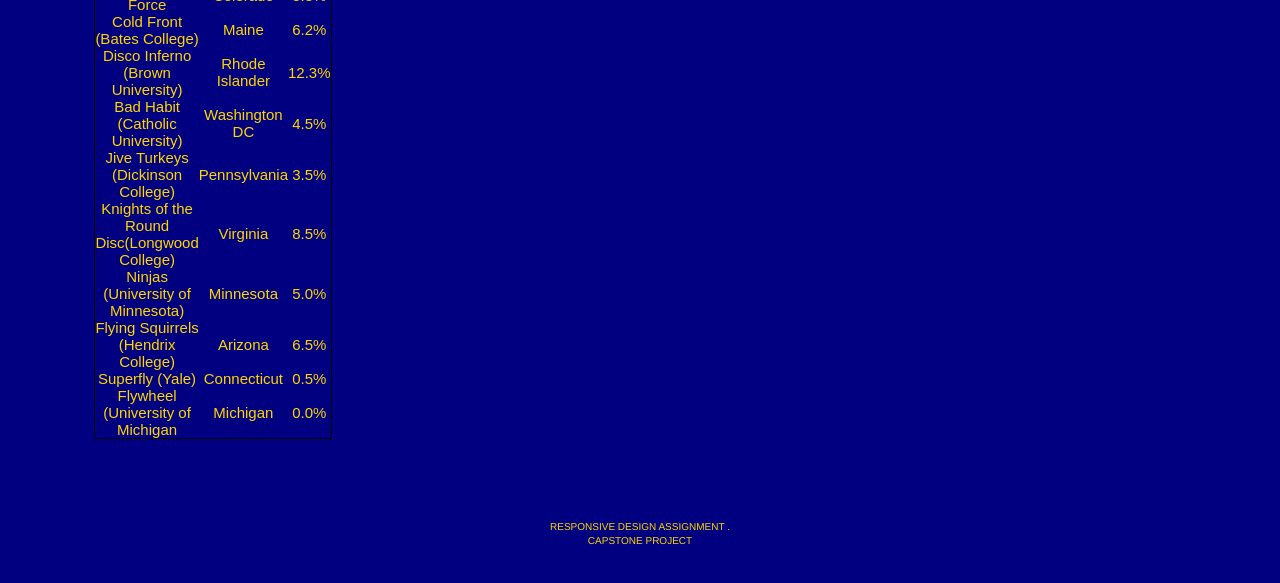
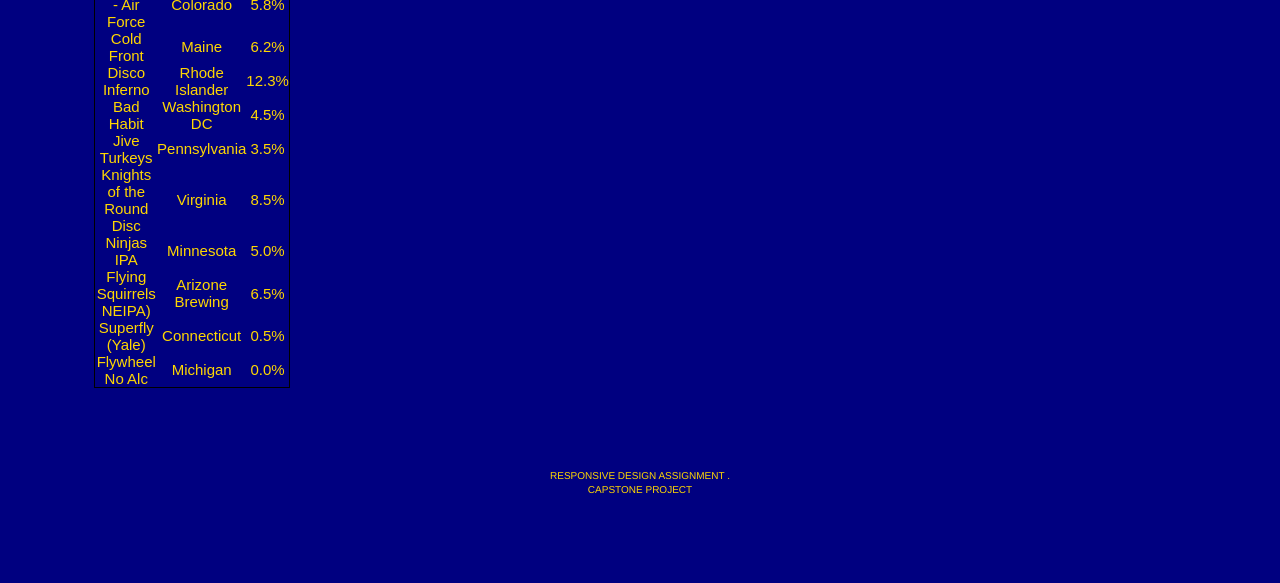
Before and after one commit to pubcrawlproject/pubcrawlproject.github.io, a plain HTML site: page index.html in a window 1280 px wide. Shown: the part 723-1306 px from the top of the page. After the commit the page ends 1280 px from the top, so only its background shows below. Drawn offline with nearby package versions, Linux system fonts and the light colour scheme.

Commit message:
Update index.html

```diff
--- a/index.html
+++ b/index.html
@@ -52,38 +52,38 @@ Style the page  as it appears in the example. -->
 					<td>5.8%</td>
 				</tr>
 				<tr>
-					<td>Cold Front (Bates College)</td>
+					<td>Cold Front</td>
 					<td>Maine</td>
 					<td>6.2%</td>
 				</tr>
 				<tr>
-					<td>Disco Inferno (Brown University)</td>
+					<td>Disco Inferno</td>
 					<td>Rhode Islander</td>
 					<td>12.3%</td>
 				</tr>
 				<tr>
-					<td>Bad Habit (Catholic University)</td>
+					<td>Bad Habit</td>
 					<td>Washington DC</td>
 					<td>4.5%</td>
 				</tr>
 				<tr>
-					<td>Jive Turkeys (Dickinson College)</td>
+					<td>Jive Turkeys</td>
 					<td>Pennsylvania</td>
 					<td>3.5%</td>
 				</tr>
 				<tr>
-					<td>Knights of the Round Disc(Longwood College)</td>
+					<td>Knights of the Round Disc</td>
 					<td>Virginia</td>
 					<td>8.5%</td>
 				</tr>
 				<tr>
-					<td>Ninjas (University of Minnesota)</td>
+					<td>Ninjas IPA</td>
 					<td>Minnesota</td>
 					<td>5.0%</td>
 				</tr>
 				<tr>
-					<td>Flying Squirrels (Hendrix College)</td>
-					<td>Arizona</td>
+					<td>Flying Squirrels NEIPA)</td>
+					<td>Arizone Brewing</td>
 					<td>6.5%</td>
 				</tr>
 				<tr>
@@ -92,7 +92,7 @@ Style the page  as it appears in the example. -->
 					<td>0.5%</td>
 				</tr>
 				<tr>
-					<td>Flywheel (University of Michigan</td>
+					<td>Flywheel No Alc</td>
 					<td>Michigan</td>
 					<td>0.0%</td>
 				</tr>
```
